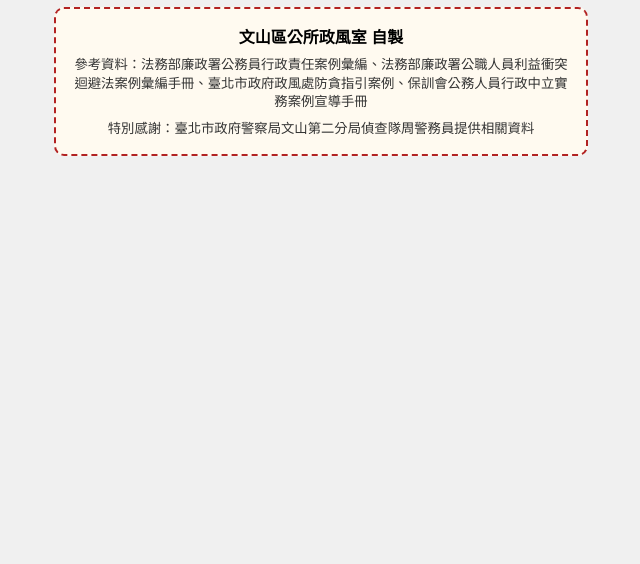
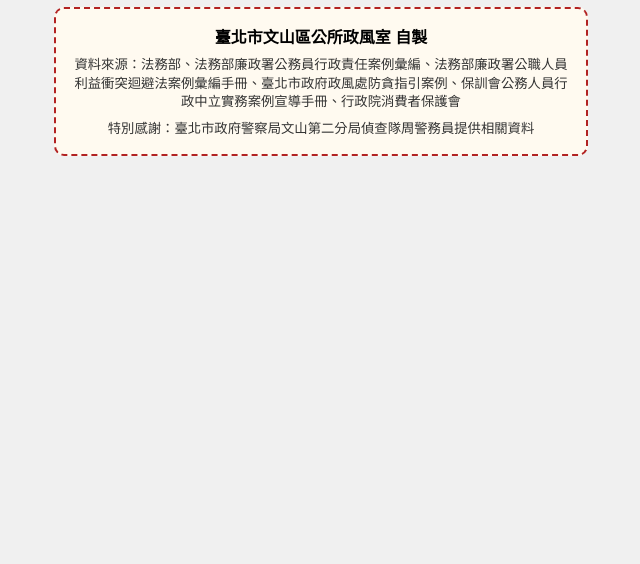
Before and after one commit to ws20252026/drawlots, a website with bundled scripts: page index.html in a window 1280 px wide. Shown: the part 276-840 px from the top of the page, without its empty margins (319-959 px from the left). Built offline with nearby package versions, Linux system fonts and the light colour scheme.

Commit message:
Update index.html

```diff
--- a/index.html
+++ b/index.html
@@ -33,8 +33,8 @@
 
     <!-- 文山區公所資訊 (置中) -->
     <div class="footer-box">
-        <div class="footer-title"><strong>文山區公所政風室 自製</strong></div>
-        <small>參考資料：法務部廉政署公務員行政責任案例彙編、法務部廉政署公職人員利益衝突迴避法案例彙編手冊、臺北市政府政風處防貪指引案例、保訓會公務人員行政中立實務案例宣導手冊</small>
+        <div class="footer-title"><strong>臺北市文山區公所政風室 自製</strong></div>
+        <small>資料來源：法務部、法務部廉政署公務員行政責任案例彙編、法務部廉政署公職人員利益衝突迴避法案例彙編手冊、臺北市政府政風處防貪指引案例、保訓會公務人員行政中立實務案例宣導手冊、行政院消費者保護會</small>
         <small>特別感謝：臺北市政府警察局文山第二分局偵查隊周警務員提供相關資料</small>
     </div>
 
```
